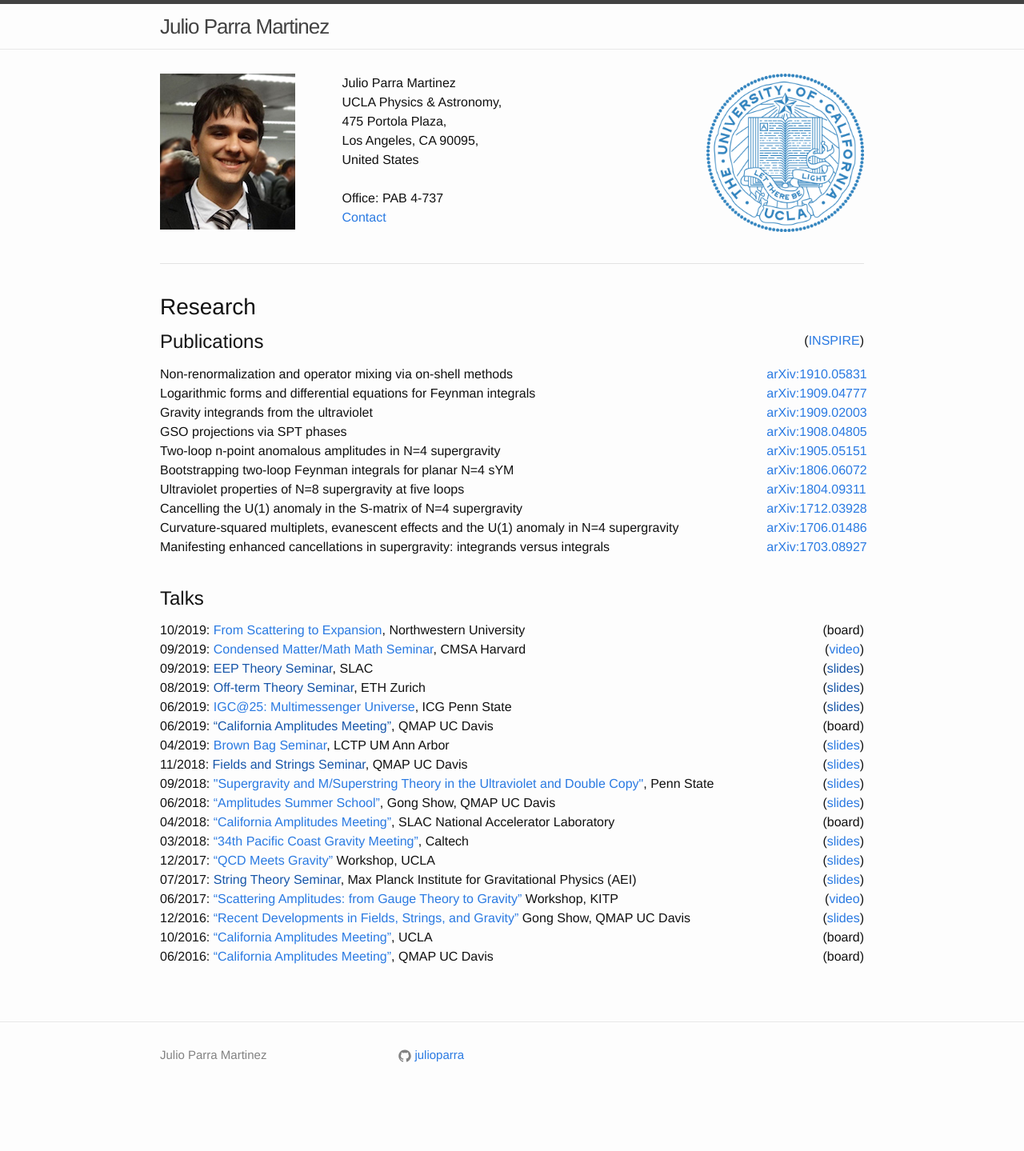
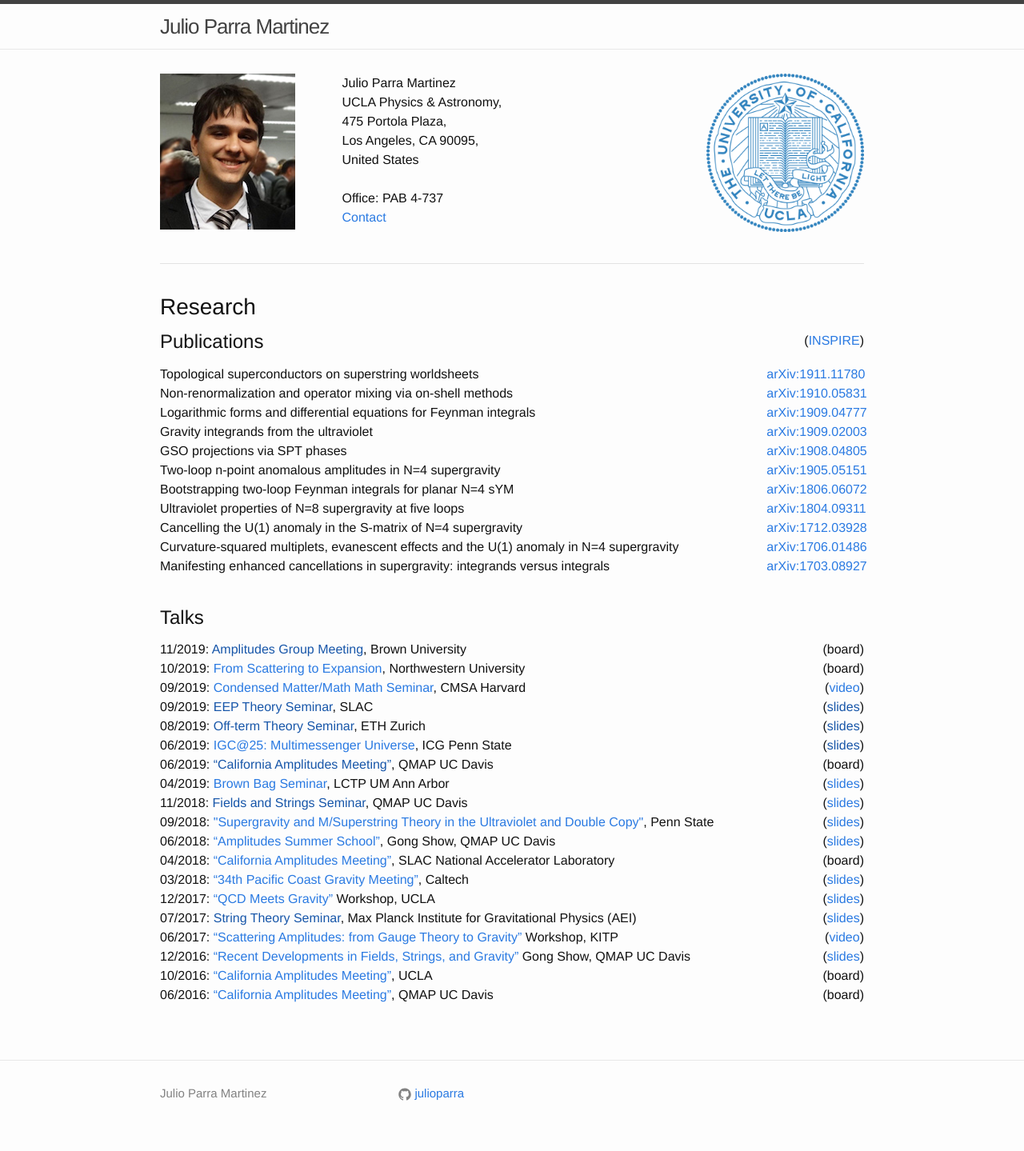
Before and after one commit to julioparra/julioparra.github.io, a Jekyll site: the page built from index.md, in a window 1280 px wide. Shown: the whole page at 80% size. Built offline with Jekyll 4.4.1, drawn with Linux system fonts in a browser that asks for light colours; nearby versions of some CDN libraries; before the commit the page ends 1391 px from its top, so only the background shows below that.

Commit message:
Added latest paper

```diff
--- a/index.md
+++ b/index.md
@@ -30,6 +30,10 @@
   <div class="row">
     <div class="col-md-10 col-0"> <h4> Publications </h4> </div>
     <div class="col-md-2 col-12" style="vertical-align: middle; text-align:right"> (<a href="http://inspirehep.net/author/profile/J.Parra.Martinez.1">INSPIRE</a>) </div>
+  </div>
+<div class="row">
+    <div class="col-md-10 col-0"> Topological superconductors on superstring worldsheets </div>
+    <div class="col-md-2 col-12" style="text-align:right"> <a href="https://arxiv.org/abs/1911.11780">arXiv:1911.11780</a> </div>
   </div>
   <div class="row">
     <div class="col-md-10 col-0"> Non-renormalization and operator mixing via on-shell methods </div>
@@ -77,6 +81,10 @@
 
 #### Talks ####
 
+<div class="row">
+    <div class="col-10"> 11/2019: <a href="">Amplitudes Group Meeting</a>, Brown University <br> </div>
+    <div class="col-2" style="text-align:right"> (board)  </div>
+</div>
 <div class="row">
     <div class="col-10"> 10/2019: <a href="https://indico.desy.de/indico/event/24148/overview">From Scattering to Expansion</a>, Northwestern University <br> </div>
     <div class="col-2" style="text-align:right"> (board)  </div>
```
